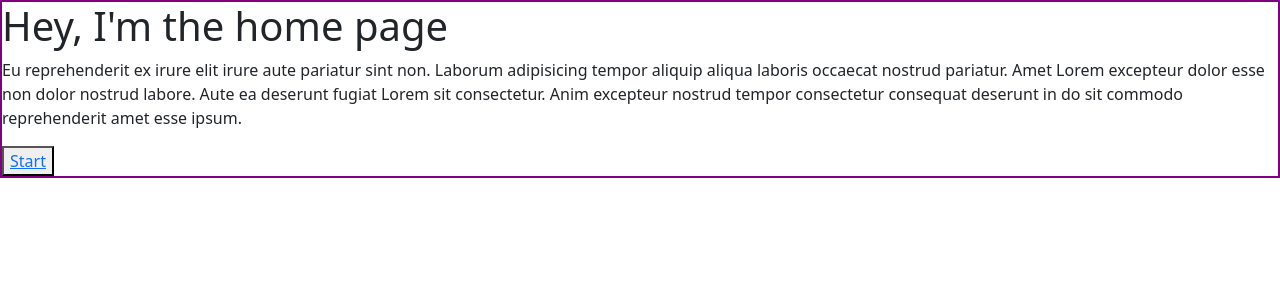
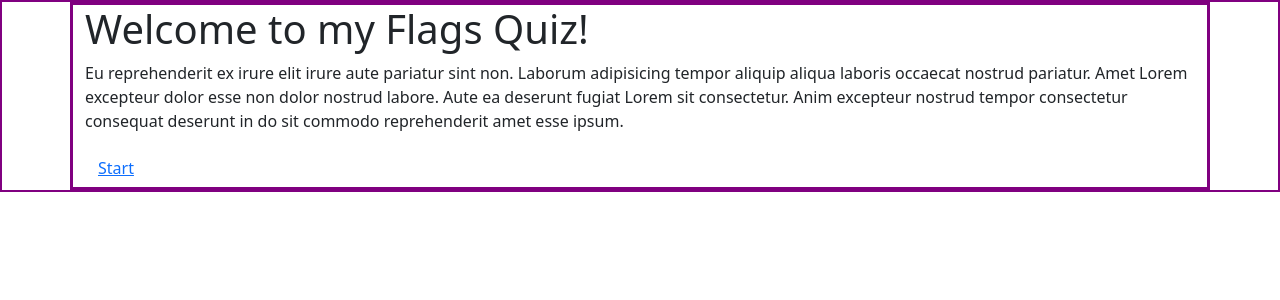
Before and after one commit to jmlinares2019/country-flags-quiz, a React (Vite) app: page / in a window 1280 px wide. Shown: the top 300 px of the page. Built offline with nearby package versions, Linux system fonts and the light colour scheme; no server answers.

Commit message:
Home and Results components styling (WIP)

```diff
--- a/src/App.jsx
+++ b/src/App.jsx
@@ -90,6 +90,7 @@ function App() {
 
   return (
     <div className="App">
+      <div className="container main-container">
         <BrowserRouter>
           <Routes>
             <Route
@@ -112,6 +113,7 @@ function App() {
           </Routes>
         </BrowserRouter>
       </div>
+    </div>
   )
 }
 
--- a/src/components/Home.jsx
+++ b/src/components/Home.jsx
@@ -1,11 +1,16 @@
 function Home(){
     return (
         <>
-            <h1>Hey, I'm the home page</h1>
-            <p>Eu reprehenderit ex irure elit irure aute pariatur sint non. Laborum adipisicing tempor aliquip aliqua laboris occaecat nostrud pariatur. Amet Lorem excepteur dolor esse non dolor nostrud labore. Aute ea deserunt fugiat Lorem sit consectetur. Anim excepteur nostrud tempor consectetur consequat deserunt in do sit commodo reprehenderit amet esse ipsum.</p>
-            <button>
-                <a href="/quiz">Start</a>
-            </button>
+        <div className="row">
+            <div className="col">
+                <h1>Welcome to my Flags Quiz!</h1>
+                <p>Eu reprehenderit ex irure elit irure aute pariatur sint non. Laborum adipisicing tempor aliquip aliqua laboris occaecat nostrud pariatur. Amet Lorem excepteur dolor esse non dolor nostrud labore. Aute ea deserunt fugiat Lorem sit consectetur. Anim excepteur nostrud tempor consectetur consequat deserunt in do sit commodo reprehenderit amet esse ipsum.</p>
+                <button className="btn start-btn">
+                    <a href="/quiz">Start</a>
+                </button>
+            </div>
+        </div>
+
         </>
     )
 }
--- a/src/components/Quiz.jsx
+++ b/src/components/Quiz.jsx
@@ -54,7 +54,7 @@ function Quiz(props){
     }, [questionsCount])
 
     return (
-        <div className="container main-wrapper">
+        <>
         {questionsCount < 5 ?
             <>
             <div className="row data-wrapper">
@@ -118,7 +118,7 @@ function Quiz(props){
                 setScore={setScore}
             />
         }
-        </div>
+        </>
     )
 }
 
--- a/src/components/Results.jsx
+++ b/src/components/Results.jsx
@@ -9,7 +9,7 @@ function Results(props){
 
     return (
         <>
-        <div className="row">
+        <div className="row results-wrapper">
             <p>You scored {score} out of {questionsCount}</p>
             { score >= 3 ?
                 "Congratulations, you won!"
@@ -17,11 +17,15 @@ function Results(props){
                 "Oh, looks like you're a looser"
             }
         </div>
-        <div className="row">
-            <button onClick={startOver}>Try again</button>
-            <button>
-                <a href="/">Back to home</a>
-            </button>
+        <div className="row buttons-wrapper">
+            <div className="col-6">
+                <button className="btn restart-btn" onClick={startOver}>Try again</button>
+            </div>
+            <div className="col-6">
+                <button className="btn home-btn">
+                    <a href="/">Back to home</a>
+                </button>
+            </div>
         </div>
         </>
     )
--- a/src/sass/abstracts/_variables.scss
+++ b/src/sass/abstracts/_variables.scss
@@ -1,2 +1,3 @@
 $theme-color: rgb(121, 95, 165);
 $shadow: rgba(0, 0, 255, .2);
+$white: rgb(245, 245, 245);
--- a/src/sass/styles.scss
+++ b/src/sass/styles.scss
@@ -4,10 +4,13 @@
 
 // Abstracts
 @import './abstracts/variables';
+@import './abstracts/mixins';
 @import './abstracts/fonts';
 
 // Components
+@import './components/home';
 @import './components/quiz';
+@import './components/results';
 
 div{
     // border: 1px solid purple;
@@ -17,3 +20,11 @@ body{
     font-family: 'Nunito', sans-serif;
     background-color: lightgreen;
 }
+
+.main-container{
+    max-width: 680px;
+    margin-top: 100px;
+    padding: 30px 40px;
+    background-color: $white;
+    box-shadow: 12px 12px 2px 1px $shadow;
+}
```
Also changed, not shown: src/sass/components/_quiz.scss (+0 -13 lines). Lines whose indentation alone changed are shown as unchanged.
